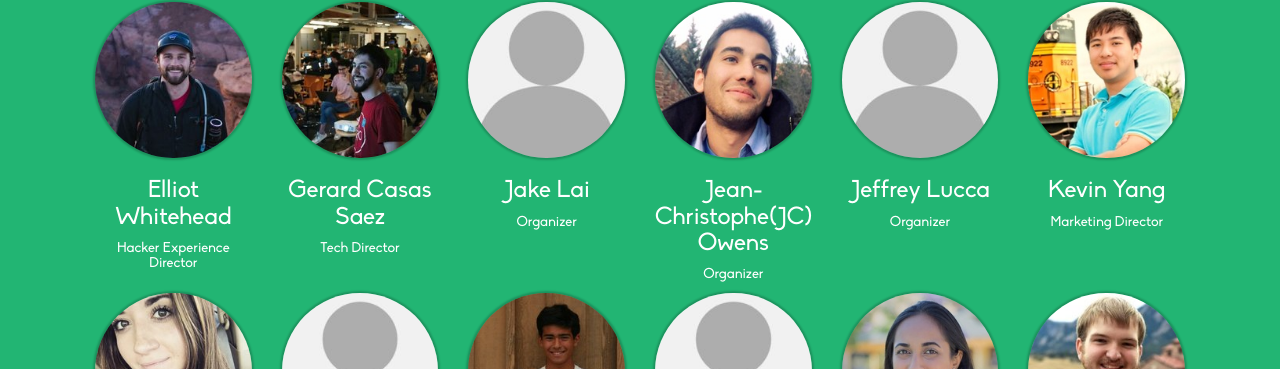
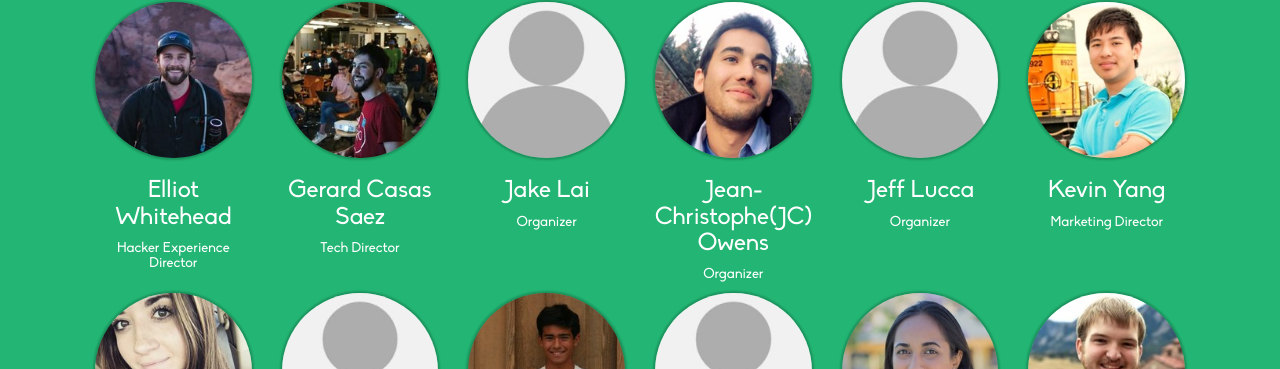
Before and after one commit to HackCU/team, a Jekyll site: the page built from index.html, in a window 1280 px wide and 900 px high, scrolled down 2268 px. Shown: the part 81-450 px from the top of the window. Built offline with Jekyll 4.4.1, drawn with Linux system fonts in a browser that asks for light colours; nearby versions of some CDN libraries.

Commit message:
Edit dead GitHub link to reflect name change

```diff
--- a/_data/team.yml
+++ b/_data/team.yml
@@ -55,9 +55,9 @@
   img-src: assets/img/team/jc.jpg
   url: https://jeow9028.github.io/vivi.io/
 
-- name: Jeffrey Lucca
+- name: Jeff Lucca
   title: Organizer
-  url: https://github.com/naby
+  url: https://github.com/lucca
 
 - name: David Lopez
   title: Organizer
```
